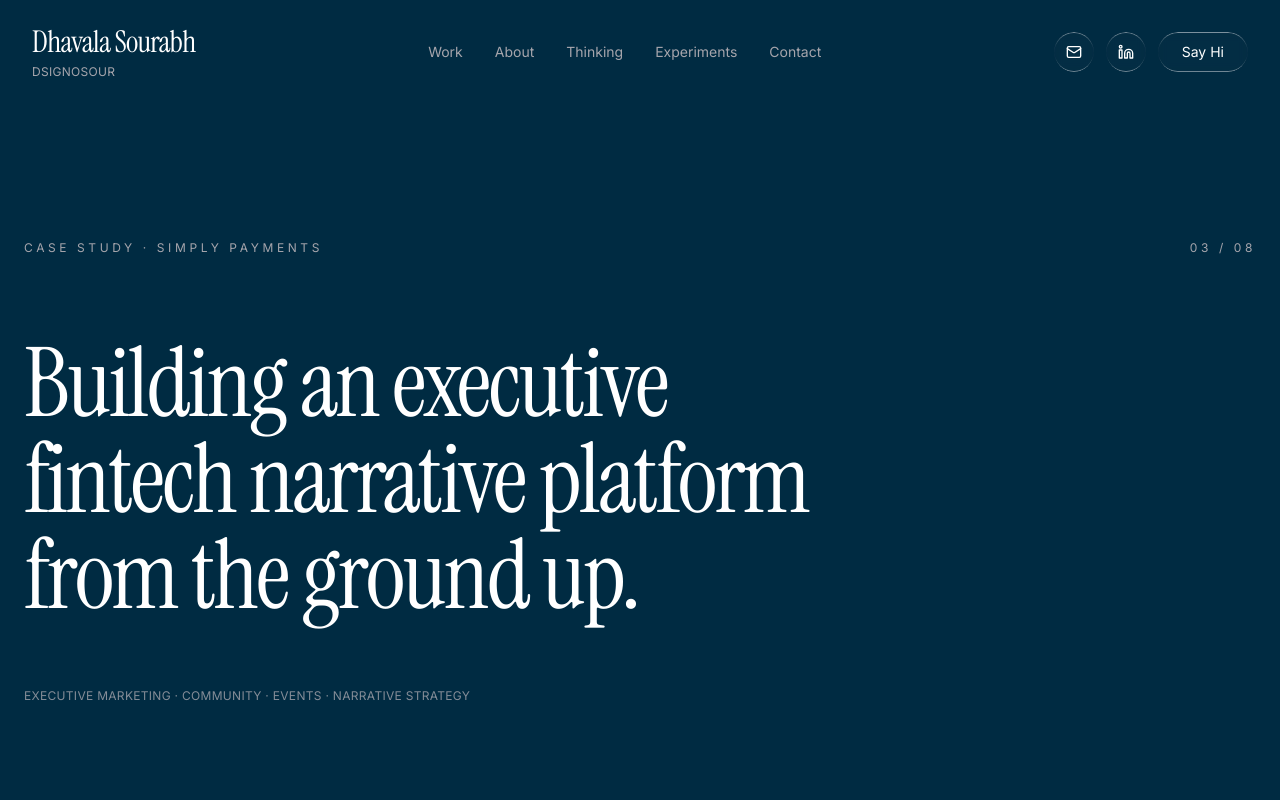
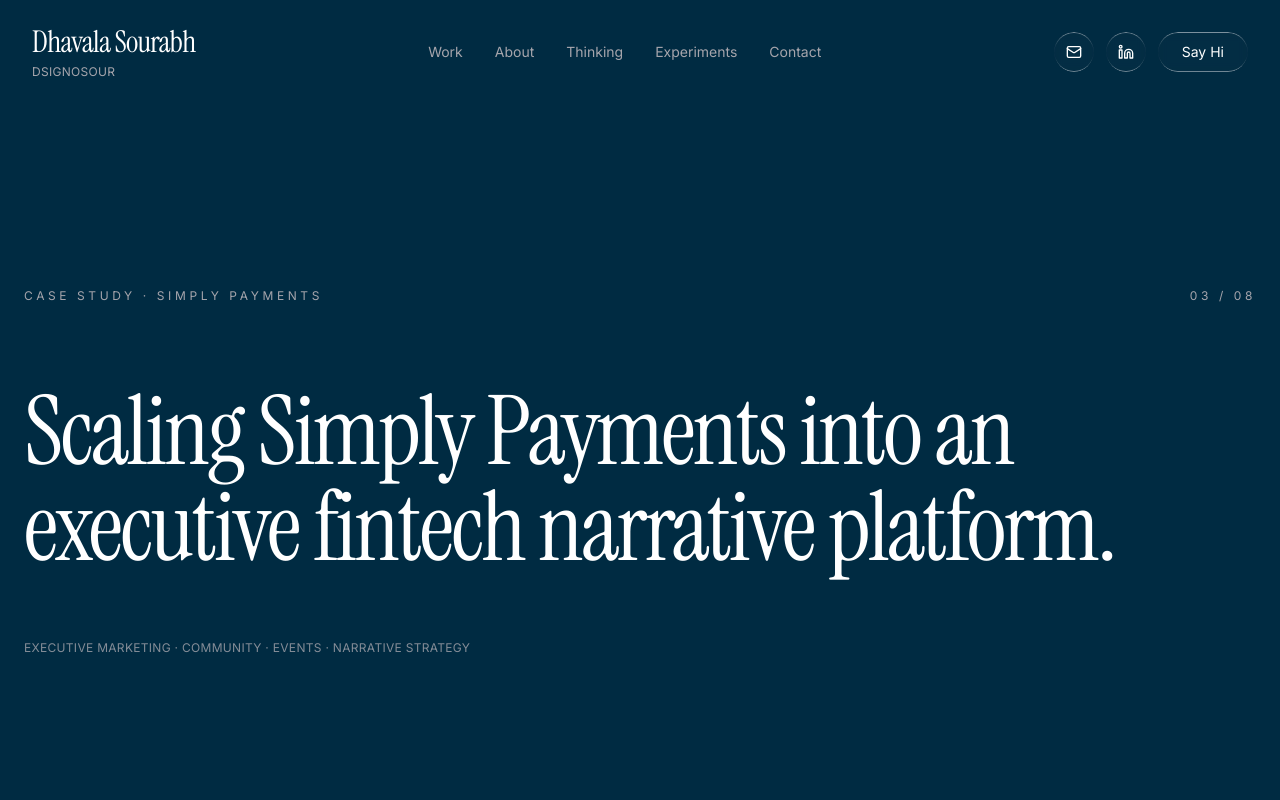
Before and after one commit to d-sourabh/dsignosour, a React (Vite) app: page /work/simply-payments in a window 1280 px wide. Shown: the top 800 px of the page. Built offline with nearby package versions, Linux system fonts and the light colour scheme.

Commit message:
Name Simply Payments in case study title and heading

```diff
--- a/src/components/SelectedWork.tsx
+++ b/src/components/SelectedWork.tsx
@@ -55,7 +55,7 @@
   {
     number: "03",
     route: "/work/simply-payments",
-    title: "Building an Industry Narrative Platform",
+    title: "Scaling Simply Payments Into a Narrative Platform",
     description:
       "Scaling Simply Payments from a niche CXO gathering into a recognised fintech ecosystem platform.",
     metadata: "Executive Marketing · Community · Events",
--- a/src/pages/SimplyPayments.tsx
+++ b/src/pages/SimplyPayments.tsx
@@ -14,7 +14,7 @@
         index="03 / 08"
         eyebrow="Case Study · Simply Payments"
         meta="Executive Marketing · Community · Events · Narrative Strategy"
-        statement="Building an executive fintech narrative platform from the ground up."
+        statement="Scaling Simply Payments into an executive fintech narrative platform."
       />
 
       <CaseStudySection
```
